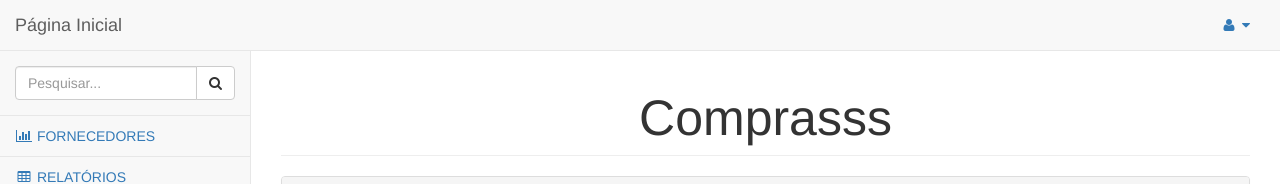
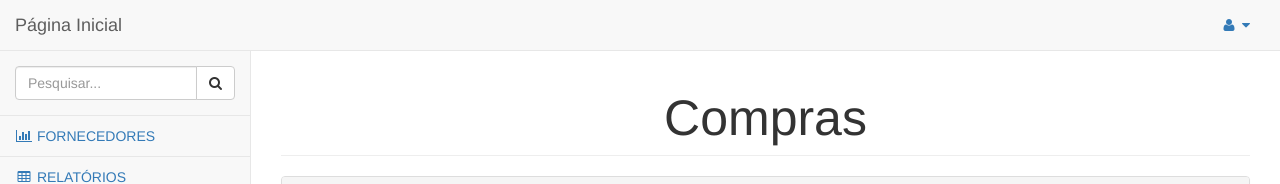
Before and after one commit to diegochavess/intranet, a website: page pages/compras.html in a window 1280 px wide. Shown: the top 184 px of the page. Drawn offline with Linux system fonts and the light colour scheme.

```diff
--- a/pages/compras.html
+++ b/pages/compras.html
@@ -120,7 +120,7 @@
             <div id="page-wrapper">
                 <div class="row">
                     <div class="col-lg-12">
-                        <h1 class="page-header">Comprasss</h1>
+                        <h1 class="page-header">Compras</h1>
                     </div>
                     <!-- /.col-lg-12 -->
                 </div>
```
